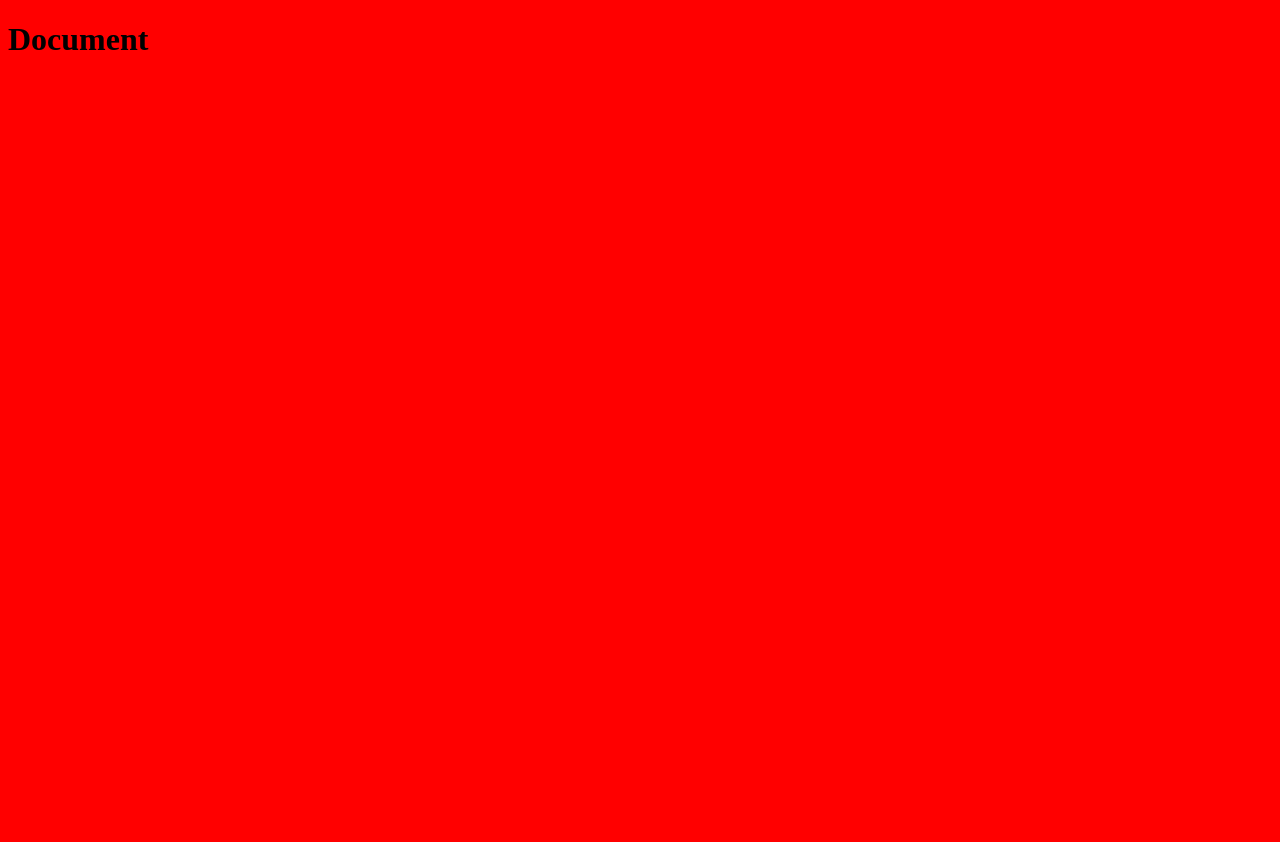
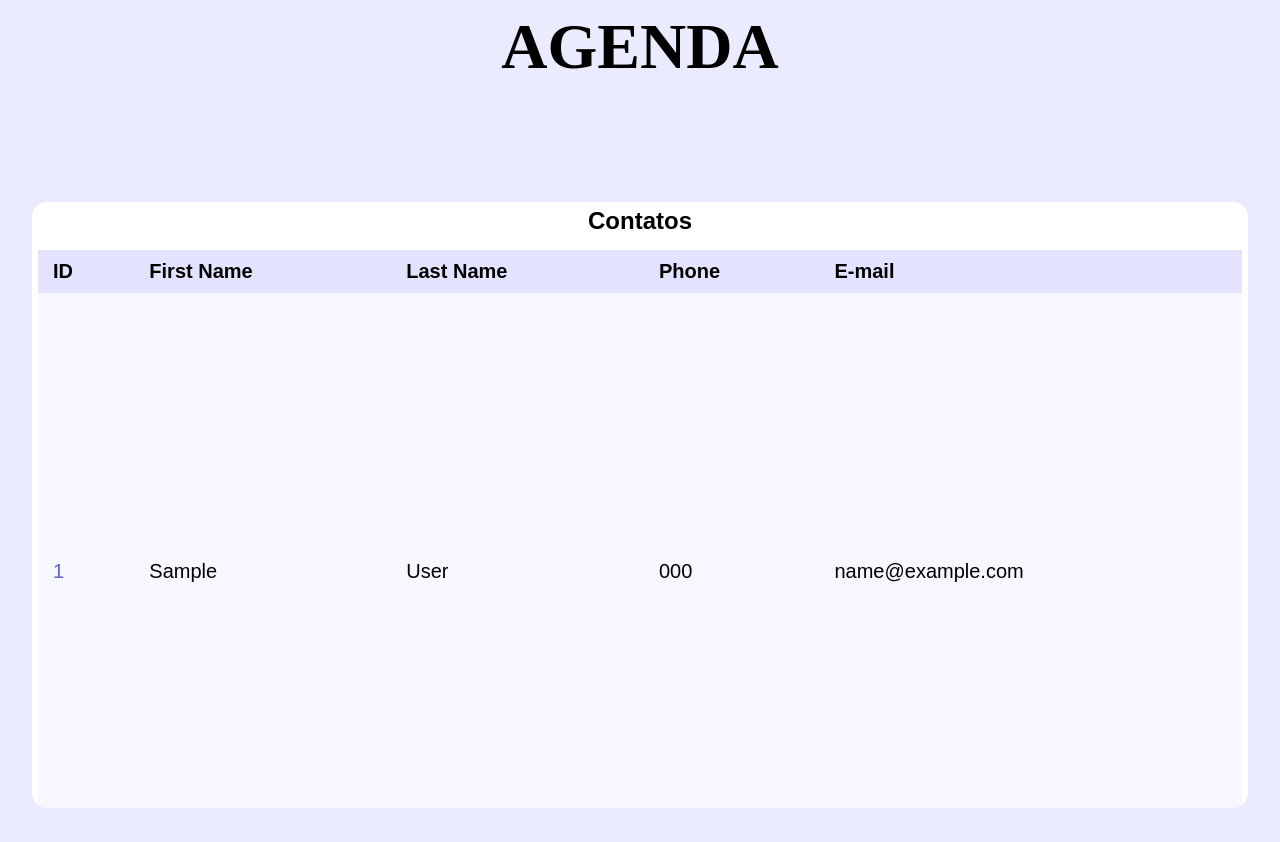
Before and after one commit to luvr0/django_agenda, a Django app: page / in a window 1280 px wide. Before the commit the page is almost empty. Run offline with Django 4.2, Linux system fonts and the light colour scheme; tables that the repository leaves empty hold one stand-in row (values such as "Sample post").

Commit message:
site 80% estilizado e adicionado campo de single contact

```diff
--- a/base_static/global/css/style.css
+++ b/base_static/global/css/style.css
@@ -1,3 +1,124 @@
-body {
-    background: red;
+* {
+    margin: 0;
+    padding: 0
 }
+
+.background {
+    width: 100vw;
+    height: 100vh;
+    background: rgb(235, 235, 255);
+}
+
+.menu-bar {
+    width: 100vw;
+    height: 20vh;
+}
+
+.menu-bar h1 {
+    font-size: 64px;
+    color: black;
+    display: flex;
+    width: 100%;
+    justify-content: center;
+    padding: 10px 0;
+}
+
+.container-contacts {
+    width: 100vw;
+    height: 80vh;
+    display: flex;
+    justify-content: center;
+    align-items: center;
+}
+
+.table-contacts {
+    width: 95%;
+    height: 90%;
+    margin: 0 auto;
+    border-radius: 15px;
+    overflow: auto;
+    background: rgb(255, 255, 255);
+    font-size: 20px;
+    font-family: sans-serif;
+}
+
+.table-contacts::-webkit-scrollbar {
+    width: 6px;
+}
+
+.table-contacts::-webkit-scrollbar-thumb {
+    background-color: #888;
+    border-radius: 6px;
+}
+
+.table-contacts table {
+    width: 99%;
+    height: 99%;
+    transform: translateX(0.5%);
+    margin-top: 10px;
+    border-collapse: collapse;
+}
+
+.table-title {
+    font-size: 24px;
+    text-align: center;
+    padding: 5px;
+}
+
+.table-id {
+    color: rgb(103, 96, 197);
+    text-decoration: none;
+}
+
+.table-id:hover {
+    color: rgb(0, 0, 30);
+}
+
+.table-headers {
+    text-align: left;
+    left: 0;
+    padding: 10px 15px;
+    width: 20%;
+    background: rgba(200, 200, 255, 50%);
+}
+
+.table-header {
+    text-align: left;
+    left: 0;
+    padding: 10px 15px;
+}
+
+.table-headers-contacts:hover {
+    background: rgba(0, 0, 0, 0.10) !important
+}
+
+
+.table-contacts tbody tr:nth-child(even) {
+    background: rgba(200, 200, 255, 25%);
+}
+
+.table-contacts tbody tr:nth-child(odd) {
+    background: rgba(200, 200, 255, 15%);
+}
+
+.single-contact {
+    position: absolute;
+    top: 10%;
+    right: 10%;
+    left: 10%;
+    bottom: 10%;
+    width: 80%;
+    height: 50%;
+    background: rgb(255, 255, 255);
+    border-radius: 15px;
+    font-size: 24px;
+    font-family: sans-serif;
+}
+
+.single-contact h1 {
+    padding: 5% 10% 2% 10%;
+}
+
+.single-contact p {
+    padding: 5px 10%;
+}
--- a/base_templates/global/base_index.html
+++ b/base_templates/global/base_index.html
@@ -8,6 +8,8 @@
   <link rel="stylesheet" href="{% static 'global/css/style.css' %}">
 </head>
 <body>
-  <h1>Document</h1>
+  <section class="background">
+    {% block scope %}{% endblock scope %}
+  </section>
 </body>
 </html>
--- a/contact/templates/contact/index.html
+++ b/contact/templates/contact/index.html
@@ -1 +1,51 @@
 {% extends "global/base_index.html" %}
+
+{% block scope %}
+    <div class="menu-bar">
+        <h1>AGENDA</h1>
+    </div>
+
+    <div class="container-contacts">
+        <div class="table-contacts">
+            <h2 class="table-title">
+                Contatos
+            </h2>
+            <table>
+                <thead>
+                    <tr class="table-headers">
+                        <th class="table-header">ID</th>
+                        <th class="table-header">First Name</th>
+                        <th class="table-header">Last Name</th>
+                        <th class="table-header">Phone</th>
+                        <th class="table-header">E-mail</th>
+                    </tr>
+                </thead>
+
+                <tbody>
+                    {% for contact in contacts %}
+                        <tr class="table-headers-contacts">
+                            <td class="table-header">
+                                <a class="table-id" href="{% url "contact:contact" contact.id %}">
+                                    {{ contact.id }}
+                                </a>
+                            </td>
+                            <td class="table-header">
+                                {{ contact.first_name }}
+                            </td>
+                            <td class="table-header">
+                                {{ contact.last_name }}
+                            </td>
+                            <td class="table-header">
+                                {{ contact.phone }}
+                            </td>
+                            <td class="table-header">
+                                {{ contact.email }}
+                            </td>
+                        </tr>
+                    {% endfor %}
+                </tbody>
+
+            </table>
+        </div>
+    </div>
+{% endblock scope %}
--- a/contact/urls.py
+++ b/contact/urls.py
@@ -4,5 +4,6 @@ from contact import views
 app_name = 'contact'
 
 urlpatterns = [
+    path('<int:id>/', views.contact, name='contact'),
     path('', views.home, name='index'),
 ]
--- a/contact/views.py
+++ /dev/null
@@ -1,7 +0,0 @@
-from django.shortcuts import render
-
-def home(request):
-    return render(
-        request,
-        'contact/index.html',
-    )
--- /dev/null
+++ b/contact/views/__init__.py
@@ -0,0 +1 @@
+from contact.views.views import *
--- /dev/null
+++ b/contact/views/views.py
@@ -0,0 +1,29 @@
+from django.shortcuts import render, get_object_or_404
+from contact.models import Contact
+
+
+def home(request):
+    contacts = Contact.objects.filter(show=True)
+
+    text = {
+        'contacts': contacts,
+    }
+
+    return render(
+        request,
+        'contact/index.html',
+        text
+    )
+
+def contact(request, id):
+    single_contact = get_object_or_404(Contact.objects.filter(pk=id), show=True)
+
+    text = {
+        'contact': single_contact,
+    }
+
+    return render(
+        request,
+        'contact/single_contact.html',
+        text
+    )
```
Also changed, not shown: contact/models.py (+2 -10 lines), contact/templates/contact/single_contact.html (added, +16 -0 lines), project/settings.py (line endings or trailing spaces).
